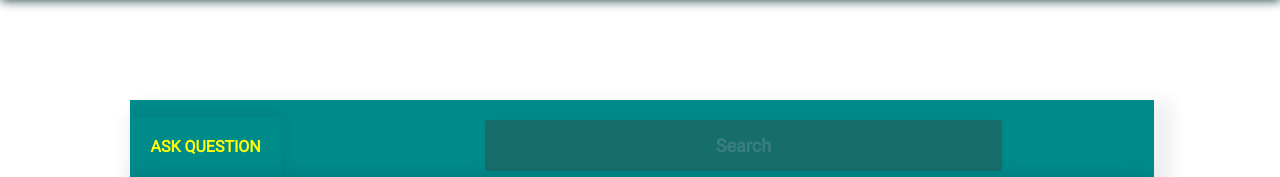
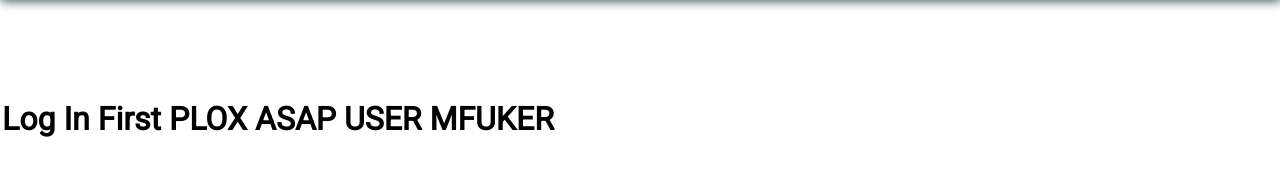
Before and after one commit to CodecoolGlobal/ask-mate-3-python-lillakiraly, a Flask app: template templates/index.html in a window 1280 px wide. Shown: the part 105-282 px from the top of the page. Run offline with Flask 2, Linux system fonts and the light colour scheme; the template is opened without the code that fills it, so the values that code supplies are empty.

Commit message:
ADD login/logout index page

```diff
--- a/templates/index.html
+++ b/templates/index.html
@@ -2,6 +2,7 @@
 {% block title %}List page{% endblock %}
 {% block content %}
     <div class="page-wrap">
+        {% if session["user"] is defined %}
         <div class="question-bar">
             <a class="ask-button" href="/add-question">Ask question</a>
             <form class="search" action="/search" method="get">
@@ -133,5 +134,8 @@
                 {% endfor %}
             </tbody>
         </table>
+    {% else %}
+    <h1>Log In First PLOX ASAP USER MFUKER</h1>
+    {% endif %}
     </div>
 {% endblock %}
```
